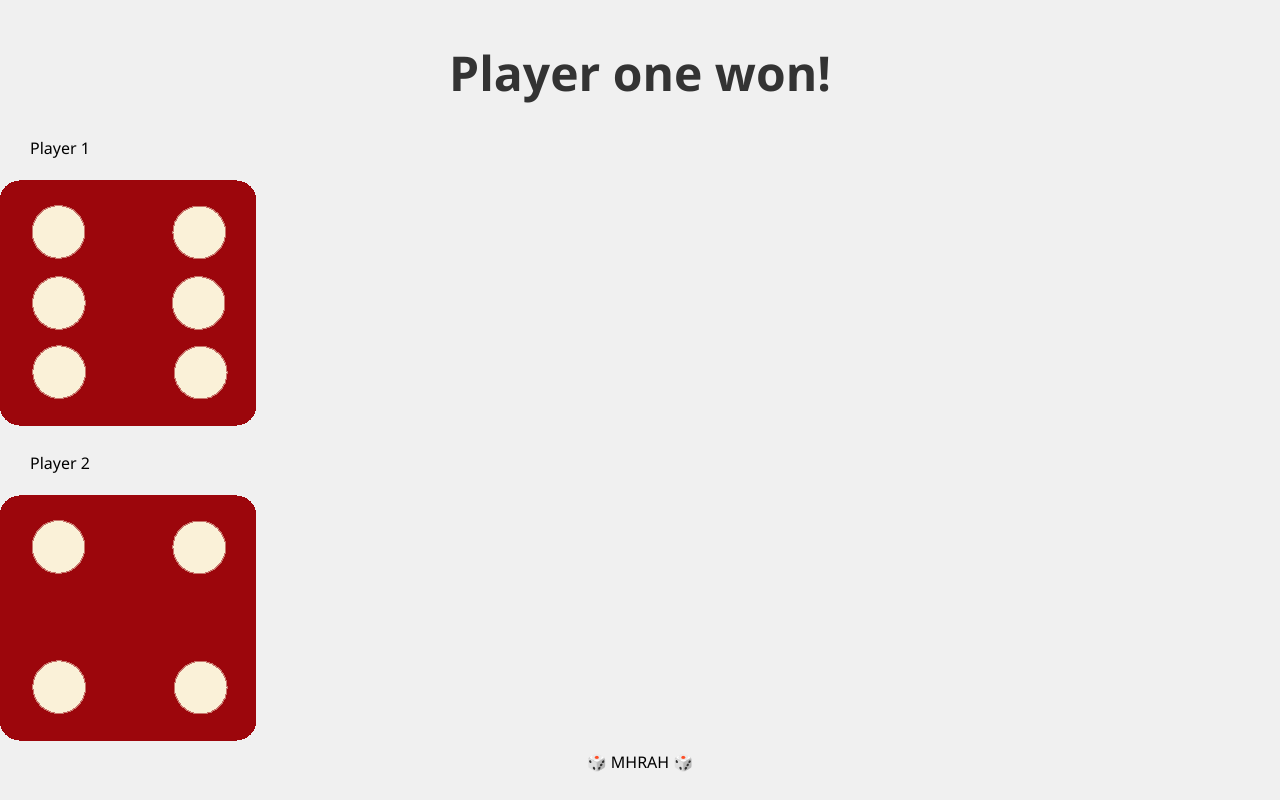
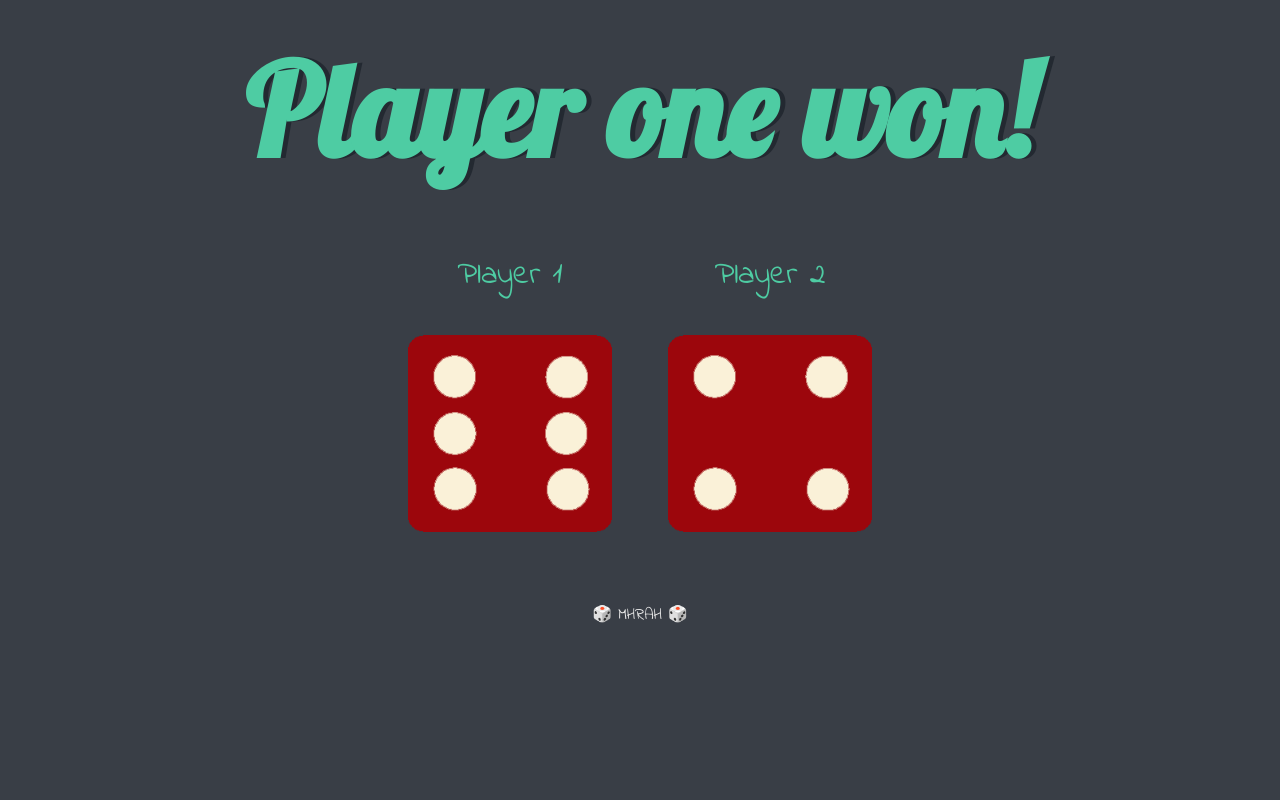
Before and after one commit to amirnajafizada/dice-roller, a plain HTML site: page index.html in a window 1280 px wide. Drawn offline with Linux system fonts and the light colour scheme.

Commit message:
Update styles.css

```diff
--- a/styles.css
+++ b/styles.css
@@ -1,36 +1,41 @@
+.container {
+  width: 70%;
+  margin: auto;
+  text-align: center;
+}
+
+.dice {
+  text-align: center;
+  display: inline-block;
+
+}
+
 body {
-  text-align: center;
-  background-color: #f0f0f0;
-  font-family: 'Segoe UI', Tahoma, Geneva, Verdana, sans-serif;
-  margin: 0;
-  padding: 0;
+  background-color: #393E46;
 }
 
 h1 {
-  color: #333;
-  font-size: 3rem;
-  margin-top: 40px;
+  margin: 30px;
+  font-family: 'Lobster', cursive;
+  text-shadow: 5px 0 #232931;
+  font-size: 8rem;
+  color: #4ECCA3;
 }
 
-.dice-container {
-  display: flex;
-  justify-content: center;
-  margin-top: 60px;
-  gap: 60px;
+p {
+  font-size: 2rem;
+  color: #4ECCA3;
+  font-family: 'Indie Flower', cursive;
 }
 
-.player p {
-  font-size: 1.5rem;
-  margin-bottom: 10px;
-  color: #444;
+img {
+  width: 80%;
 }
 
-.dice {
-  width: 120px;
-  height: auto;
-  transition: transform 0.3s ease;
+footer {
+  margin-top: 5%;
+  color: #EEEEEE;
+  text-align: center;
+  font-family: 'Indie Flower', cursive;
+
 }
-
-.dice:hover {
-  transform: scale(1.1);
-}
```
